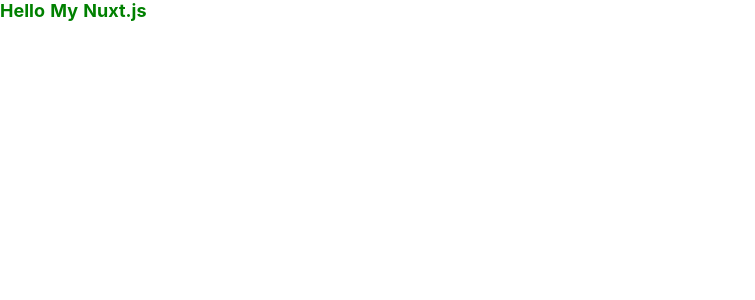
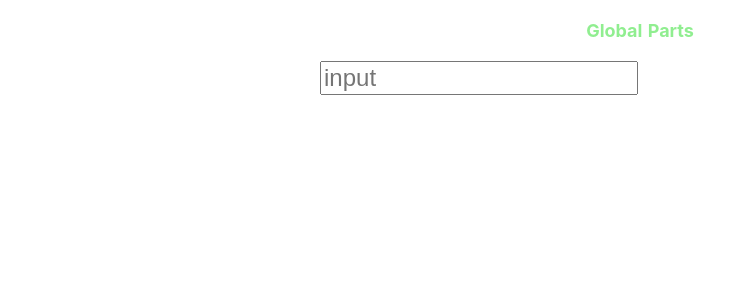
Before and after one commit to BoxPistols/nuxt-sample, a Nuxt app: page /todos in a window 1280 px wide. Before the commit this address had no page. Shown: the top 300 px of the page, without its empty margins (0-755 px from the left). Built offline with nearby package versions, Linux system fonts and the light colour scheme.

Commit message:
index Path to Top

```diff
--- a/layouts/default.vue
+++ b/layouts/default.vue
@@ -1,6 +1,6 @@
 <template>
   <div>
-    <h1>Hello My Nuxt.js</h1>
+    <h1>Global Parts</h1>
     <nuxt />
   </div>
 </template>
@@ -27,7 +27,10 @@
 
 h1{
   font-size: 18px;
-  color: green;
+  color: lightgreen;
+  /* background-color: #24292e; */
+  text-align: center;
+  padding: 20px;
 }
 .button--green {
   display: inline-block;
--- /dev/null
+++ b/layouts/top.vue
@@ -0,0 +1,6 @@
+<template name="component-name">
+  <div>
+    <nuxt/>
+    <p>Top</p>
+  </div>
+</template>
--- /dev/null
+++ b/pages/_user.vue
@@ -0,0 +1,5 @@
+<template name="component-name">
+  <div>
+    {{ $route.params.user }}
+  </div>
+</template>
--- a/pages/index.vue
+++ b/pages/index.vue
@@ -32,6 +32,7 @@
 import Logo from '~/components/Logo.vue'
 
 export default {
+  layout: 'top',
   components: {
     Logo
   }
@@ -49,8 +50,8 @@
 }
 
 .title {
-  font-family: 'Quicksand', 'Source Sans Pro', -apple-system, BlinkMacSystemFont,
-    'Segoe UI', Roboto, 'Helvetica Neue', Arial, sans-serif;
+	font-family: 'Quicksand', 'Source Sans Pro', -apple-system, BlinkMacSystemFont, 'Segoe UI', Roboto, 'Helvetica Neue',
+		Arial, sans-serif;
 	display: block;
 	font-weight: 300;
 	font-size: 100px;
--- /dev/null
+++ b/pages/todos.vue
@@ -0,0 +1,28 @@
+<template name="component-name">
+  <div>
+    <el-row type="flex" justify="center">
+      <el-col :span="12">
+        <input placeholder="input" @keyup.enter="addTodo">
+      </el-col>
+    </el-row>
+  </div>
+</template>
+
+<script>
+import { mapMutations } from 'vuex'
+
+export default {
+  methods: {
+    addTodo(e) {
+      this.$store.commit('todos/add', e.target.value)
+    }
+  },
+};
+</script>
+
+
+<style>
+input{
+  font-size: 24px
+}
+</style>
--- /dev/null
+++ b/store/todos.js
@@ -0,0 +1,12 @@
+export const state = () => ({
+  list: []
+})
+
+export const mutations = {
+  add (state, text) {
+    state.list.push({
+      text: text,
+      done: false
+    })
+  }
+}
```
Lines whose indentation alone changed are shown as unchanged.
